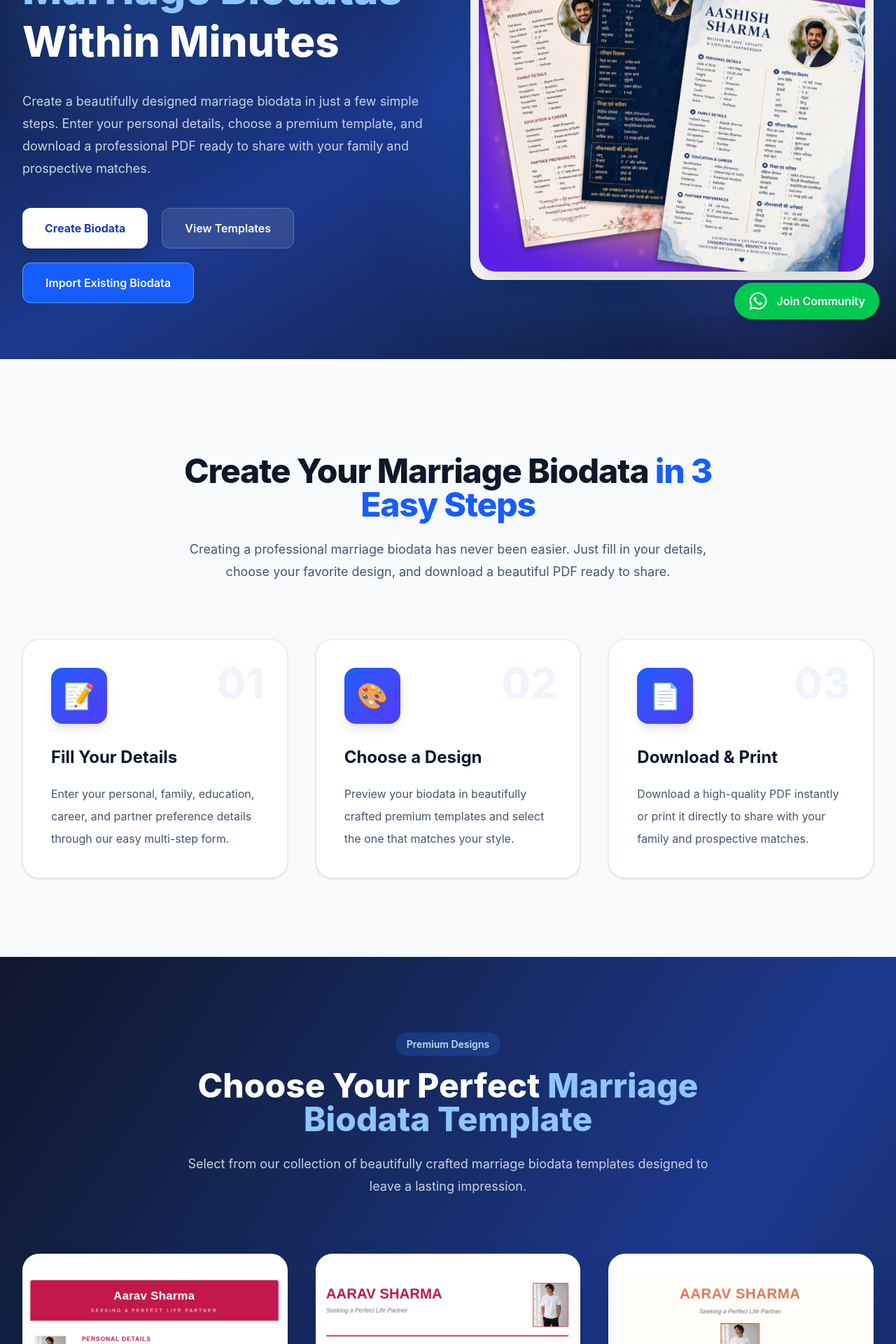
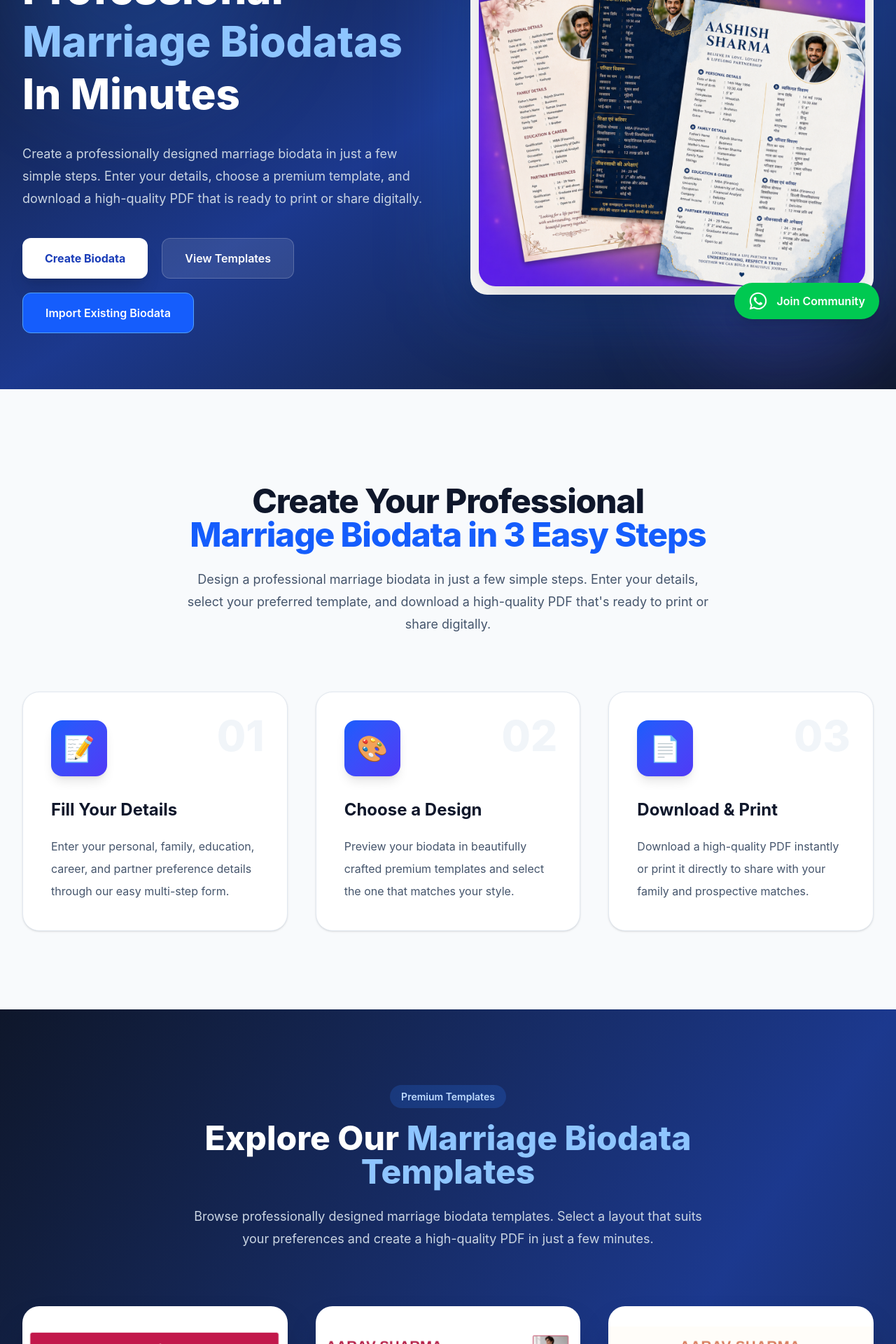
Before and after one commit to shoporiahub/vivahbio, a React (Vite) app in the folder frontend/: page / in a window 1280 px wide. Shown: the part 320-2240 px from the top of the page at 70% size. Built offline with nearby package versions, Linux system fonts and the light colour scheme.

Commit message:
text updated

```diff
--- a/frontend/src/components/home/FAQ.tsx
+++ b/frontend/src/components/home/FAQ.tsx
@@ -21,15 +21,16 @@ function FAQ() {
                     </span>
 
                     <h2 className="mt-6 text-5xl font-extrabold text-white">
-                        Got Questions?
+                        Frequently Asked
                         <span className="text-blue-300">
-                            {" "}We've Got Answers
+                            {" "}Questions
                         </span>
                     </h2>
 
                     <p className="mt-6 text-lg leading-8 text-slate-300">
-                        Find answers to the most common questions about creating,
-                        downloading, and sharing your marriage biodata.
+                        Find answers to common questions about creating,
+                        customizing, downloading, and printing your marriage
+                        biodata PDF.
                     </p>
 
                 </div>
--- a/frontend/src/components/home/Features.tsx
+++ b/frontend/src/components/home/Features.tsx
@@ -8,18 +8,18 @@ function Features() {
                 {/* Section Header */}
                 <div className="mx-auto max-w-3xl text-center">
 
-
                     <h2 className="mt-6 text-5xl font-extrabold tracking-tight text-slate-900">
-                        Create Your Marriage Biodata
+                        Create Your Professional
                         <span className="text-blue-600">
-                            {" "}in 3 Easy Steps
+                            {" "}Marriage Biodata in 3 Easy Steps
                         </span>
                     </h2>
 
                     <p className="mt-6 text-lg leading-8 text-slate-600">
-                        Creating a professional marriage biodata has never been easier.
-                        Just fill in your details, choose your favorite design,
-                        and download a beautiful PDF ready to share.
+                        Design a professional marriage biodata in just a few
+                        simple steps. Enter your details, select your preferred
+                        template, and download a high-quality PDF that's ready
+                        to print or share digitally.
                     </p>
 
                 </div>
--- a/frontend/src/components/home/Hero.tsx
+++ b/frontend/src/components/home/Hero.tsx
@@ -29,19 +29,19 @@ function Hero() {
                 <div className="flex-1">
 
                     <h1 className="mt-8 text-6xl font-extrabold leading-tight text-white">
-                        Create Stunning
+                        Create Professional
                         <span className="text-blue-300">
                             {" "}Marriage Biodatas
                         </span>
                         <br />
-                        Within Minutes
+                        In Minutes
                     </h1>
 
                     <p className="mt-8 max-w-xl text-lg leading-8 text-slate-300">
-                        Create a beautifully designed marriage biodata in just
-                        a few simple steps. Enter your personal details, choose
-                        a premium template, and download a professional PDF
-                        ready to share with your family and prospective matches.
+                        Create a professionally designed marriage biodata in just
+                        a few simple steps. Enter your details, choose a premium
+                        template, and download a high-quality PDF that is ready
+                        to print or share digitally.
                     </p>
 
                     <div className="mt-10 flex flex-wrap gap-5">
@@ -82,7 +82,7 @@ function Hero() {
 
                             <img
                                 src={heroImage}
-                                alt="Marriage Biodata Preview"
+                                alt="Professional Marriage Biodata PDF Preview"
                                 className="w-[550px] rounded-3xl object-cover drop-shadow-2xl transition duration-300 hover:scale-105 lg:w-[650px] xl:w-[700px]"
                                 onClick={() => navigate("/templates")}
                             />
--- a/frontend/src/components/home/TemplatePreview.tsx
+++ b/frontend/src/components/home/TemplatePreview.tsx
@@ -14,20 +14,20 @@ function TemplatePreview() {
                 <div className="mx-auto max-w-3xl text-center">
 
                     <span className="rounded-full bg-blue-500/20 px-4 py-2 text-sm font-semibold text-blue-200">
-                        Premium Designs
+                        Premium Templates
                     </span>
 
                     <h2 className="mt-6 text-5xl font-extrabold text-white">
-                        Choose Your Perfect
+                        Explore Our
                         <span className="text-blue-300">
-                            {" "}Marriage Biodata Template
+                            {" "}Marriage Biodata Templates
                         </span>
                     </h2>
 
                     <p className="mt-6 text-lg leading-8 text-slate-300">
-                        Select from our collection of beautifully crafted
-                        marriage biodata templates designed to leave a lasting
-                        impression.
+                        Browse professionally designed marriage biodata templates.
+                        Select a layout that suits your preferences and create
+                        a high-quality PDF in just a few minutes.
                     </p>
 
                 </div>
--- a/frontend/src/components/home/Testimonials.tsx
+++ b/frontend/src/components/home/Testimonials.tsx
@@ -7,7 +7,7 @@ const testimonials = [
         city: "Delhi",
         image: "/testimonials/user1.jpg",
         review:
-            "Creating my marriage biodata was incredibly simple. The templates looked premium, and I received many compliments from my family.",
+            "Creating my marriage biodata was incredibly simple. The templates looked professional, and the final PDF was exactly what I needed.",
     },
     {
         id: 2,
@@ -37,20 +37,19 @@ function Testimonials() {
                 <div className="mx-auto max-w-3xl text-center">
 
                     <span className="rounded-full bg-blue-100 px-4 py-2 text-sm font-semibold text-blue-700">
-                        Testimonials
+                        Customer Reviews
                     </span>
 
                     <h2 className="mt-6 text-5xl font-extrabold text-slate-900">
-                        Loved by
+                        Trusted by
                         <span className="text-blue-600">
-                            {" "}
-                            Thousands of Families
+                            {" "}Thousands of Users
                         </span>
                     </h2>
 
                     <p className="mt-6 text-lg leading-8 text-slate-600">
-                        People across India trust VivahCraft AI to create
-                        elegant marriage biodatas in minutes.
+                        Users across India use VivahCraft to create
+                        professional marriage biodata PDFs in minutes.
                     </p>
 
                 </div>
@@ -109,13 +108,13 @@ function Testimonials() {
                 <div className="mt-20 rounded-3xl bg-white p-10 text-center shadow-lg">
 
                     <h3 className="text-3xl font-bold text-slate-900">
-                        Have you created your biodata with VivahCraft?
+                        Created Your Biodata with VivahCraft?
                     </h3>
 
                     <p className="mx-auto mt-4 max-w-2xl text-lg leading-8 text-slate-600">
                         We'd love to hear about your experience. Your feedback
-                        helps other families choose VivahCraft with confidence
-                        and helps us build an even better product.
+                        helps us improve VivahCraft and helps others learn about
+                        our marriage biodata creation service.
                     </p>
 
                     <Link
@@ -133,7 +132,7 @@ function Testimonials() {
 
                     <div>
                         <h3 className="text-4xl font-extrabold">
-                            25K+
+                            2K+
                         </h3>
 
                         <p className="mt-2 text-slate-300">
@@ -153,11 +152,11 @@ function Testimonials() {
 
                     <div>
                         <h3 className="text-4xl font-extrabold">
-                            100+
+                            10+
                         </h3>
 
                         <p className="mt-2 text-slate-300">
-                            Premium Designs
+                            Premium Templates
                         </p>
                     </div>
 
--- a/frontend/src/components/layout/Footer.tsx
+++ b/frontend/src/components/layout/Footer.tsx
@@ -14,14 +14,14 @@ function Footer() {
                     <div>
 
                         <h2 className="text-3xl font-extrabold">
-                            Vivah craft
+                            Vivah Craft
                             <span className="text-blue-400"> AI</span>
                         </h2>
 
                         <p className="mt-6 leading-8 text-slate-300">
-                            Create beautiful marriage biodatas with the power of AI.
-                            Simply fill in your details, choose a premium design,
-                            and download a professional PDF in minutes.
+                            AI-powered marriage biodata creation platform.
+                            Enter your details, choose a professional template,
+                            and download a high-quality PDF in minutes.
                         </p>
 
                     </div>
@@ -86,7 +86,7 @@ function Footer() {
 
                         <p className="mt-6 text-slate-300">
                             Stay connected for new templates,
-                            updates, and product announcements.
+                            product updates, and feature releases.
                         </p>
 
                         <div className="mt-8 flex gap-4">
```
Also changed, not shown: frontend/src/constants/faq.ts (+6 -6 lines).
